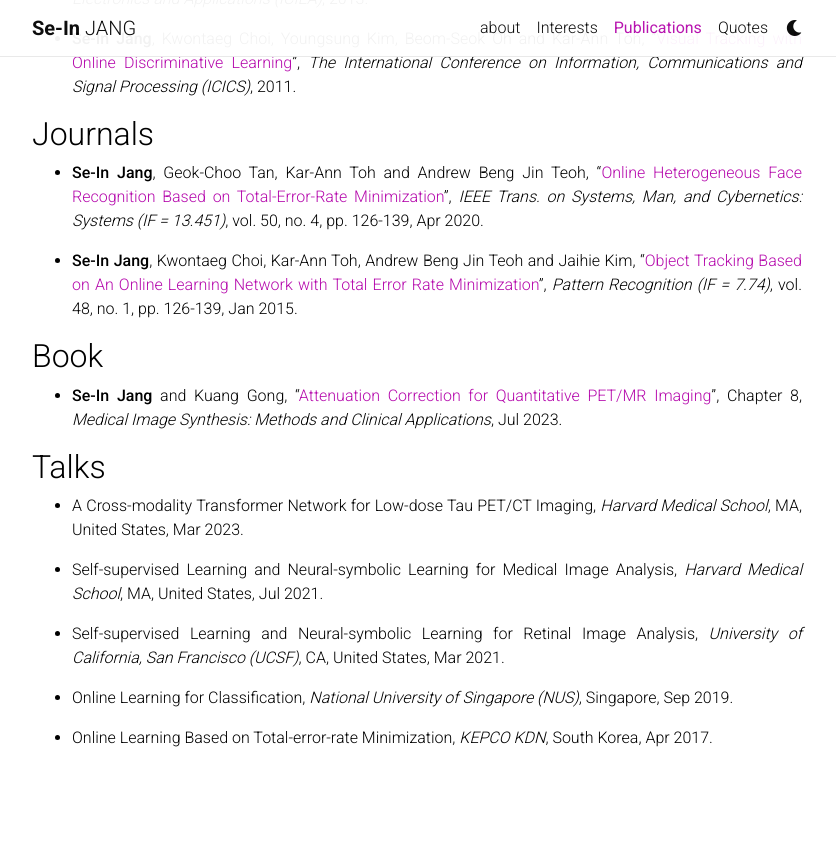
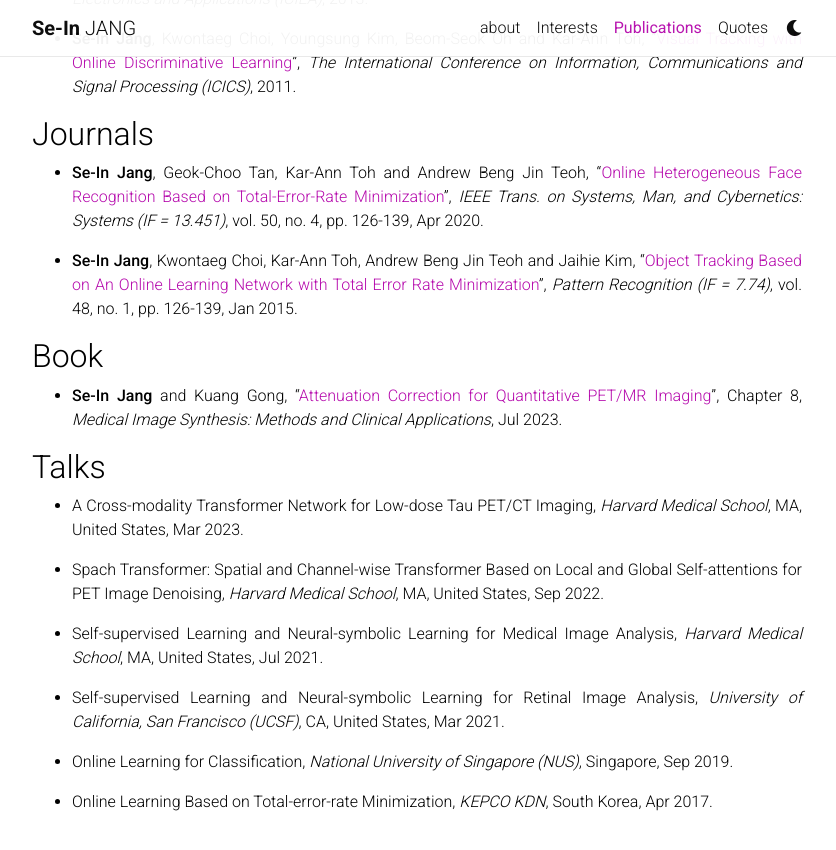
Before and after one commit to sijang/sijang.github.io, a Jekyll site: the page built from _pages/publications.md, in a window 1280 px wide and 900 px high, scrolled down 1431 px. Shown: the top 850 px of the window, without its empty margins (223-1059 px from the left). Built offline with Jekyll 4.4.1, drawn with Linux system fonts in a browser that asks for light colours; nearby versions of some CDN libraries; a style sheet for code colours, icons or effects is not loaded.

Commit message:
Update publications.md

```diff
--- a/_pages/publications.md
+++ b/_pages/publications.md
@@ -77,6 +77,9 @@ nav: true
 - A Cross-modality Transformer Network for Low-dose Tau PET/CT Imaging, *Harvard Medical School*, MA, United States, Mar 2023.
 {: style="text-align: justify"}
 
+- Spach Transformer: Spatial and Channel-wise Transformer Based on Local and Global Self-attentions for PET Image Denoising, *Harvard Medical School*, MA, United States, Sep 2022.
+{: style="text-align: justify"}
+
 - Self-supervised Learning and Neural-symbolic Learning for Medical Image Analysis, *Harvard Medical School*, MA, United States, Jul 2021.
 {: style="text-align: justify"}
 
```
